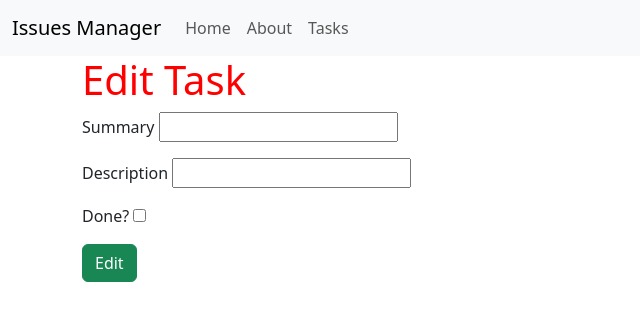
After one commit to aparriodne/issue_mg_fe, a Flask app: page /tasks/edit/1 in a window 1280 px wide. The commit adds this page. Shown: the top 321 px of the page, without its empty margins (0-640 px from the left). Run offline with Flask 3, Linux system fonts and the light colour scheme; data that the repository does not hold is empty.

Commit message:
add static

```diff
--- a/app/routes.py
+++ b/app/routes.py
@@ -1,4 +1,8 @@
-from flask import Flask, render_template
+from flask import (
+    Flask,
+    render_template,
+    request
+)
 from datetime import datetime
 import requests
 
@@ -26,3 +30,26 @@ def display_all_tasks():
         task_data = resp.json()
         return render_template("task_list.html", tasks=task_data["tasks"])
     return render_template("error.html", err_code=resp.status_code), resp.status_code
+
+@app.get("/tasks/edit/<int:pk>")
+def get_edit_form(pk):
+    url = '%s/tasks/%s' % (BACKEND_URL, pk)
+    resp = requests.get(url)
+    if resp.status_code == 200:
+        task_data = resp.json()
+        return render_template("edit.html", task=task_data["task"])
+    return render_template("error.html", err_code=resp.status_code), resp.status_code
+
+@app.post("/tasks/edit/<int:pk>")
+def update_task(pk):
+    url = '%s/tasks/%s' % (BACKEND_URL, pk)
+    form_data = request.form
+    task_data = {
+        "summary": form_data.get("summary"),
+        "description": form_data.get("description"),
+        "is_done": form_data.get("is_done")
+    }
+    resp =requests.put(url, json=task_data)
+    if resp.status_code == 204:
+        return render_template("success.html", msg="Task updated")
+    return render_template("error.html", err_code=resp.status_code), resp.status_code
--- /dev/null
+++ b/app/static/css/base.css
@@ -0,0 +1,3 @@
+h1{
+    color: red;
+}
--- a/app/templates/base.html
+++ b/app/templates/base.html
@@ -5,6 +5,9 @@
     <meta http-equiv="X-UA-Compatible" content="IE=edge">
     <meta name="viewport" content="width=device-width, initial-scale=1.0">
     <link href="https://cdn.jsdelivr.net/npm/bootstrap@5.3.0-alpha3/dist/css/bootstrap.min.css" rel="stylesheet" integrity="sha384-KK94CHFLLe+nY2dmCWGMq91rCGa5gtU4mk92HdvYe+M/SXH301p5ILy+dN9+nJOZ" crossorigin="anonymous">
+    <link href="{{ url_for('static',filename='css/base.css') }}" rel="stylesheet">
+    <link rel="stylesheet" href="https://cdn.jsdelivr.net/npm/bootstrap-icons@1.10.5/font/bootstrap-icons.css">
+
     <title>{% block title %}{% endblock title %}</title>
 </head>
 <body>
@@ -18,6 +21,7 @@
             <div class="navbar-nav">
               <a class="nav-link" href="{{ url_for('index') }}">Home</a>
               <a class="nav-link" href="{{ url_for('about_me') }}">About</a>
+              <a class="nav-link" href="{{ url_for('display_all_tasks') }}">Tasks</a>
             </div>
           </div>
         </div>
--- /dev/null
+++ b/app/templates/edit.html
@@ -0,0 +1,28 @@
+{% extends 'base.html' %}
+
+{% block title %}Edit Task{% endblock title %}
+
+{% block content %}
+<h1>Edit Task</h1>
+<form method="POST" action="{{ url_for('update_task', pk=task['id']) }}">
+    <p>
+        <label for="summary">Summary</label>
+        <input type="text" name="summary" id="id_summary" value="{{ task['summary'] }}">
+    </p>
+    <p>
+        <label for="description">Description</label>
+        <input type="text" name="description" id="id_description" value="{{ task['description'] }}">
+    </p>
+    <p>
+        <label for="is_done">Done?</label>
+        <input type="checkbox" name="is_done" id="id_is_done" value="{{ task['is_done'] }}"
+        {% if task["is_done"] %}
+            checked
+        {% endif %}
+        >
+    </p>
+    <p>
+        <input type="submit" class="btn btn-success" value="Edit">
+    </p>
+</form>
+{% endblock content %}
```
Also changed, not shown: app/templates/success.html (added, +10 -0 lines), app/templates/task_list.html (+12 -8 lines), app/static/img/Screenshot 2023-04-26 171643.png (added).
